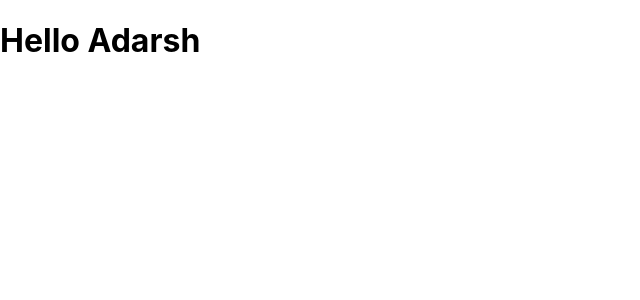
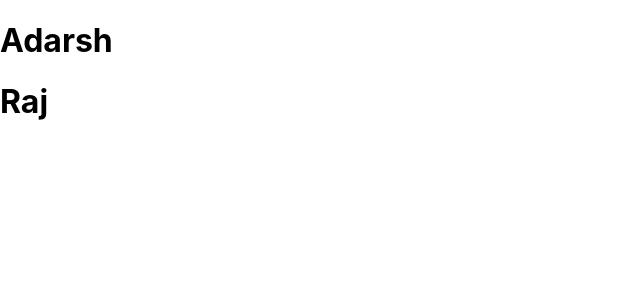
Before and after one commit to artrozo/react-getting-started, a React (Create React App) app: page / in a window 1280 px wide. Shown: the top 300 px of the page, without its empty margins (0-640 px from the left). Built offline with nearby package versions, Linux system fonts and the light colour scheme.

Commit message:
components: components

```diff
--- a/src/App.js
+++ b/src/App.js
@@ -1,8 +1,14 @@
 import logo from "./logo.svg";
 import "./App.css";
+import Name from "./name";
 
 function App({ name }) {
-  return <h1>Hello {name}</h1>;
+  return (
+    <>
+      <Name name="Adarsh" />
+      <Name name="Raj" />
+    </>
+  );
 }
 
 export default App;
--- /dev/null
+++ b/src/name.js
@@ -0,0 +1,6 @@
+import React from "react";
+const Name = (props) => {
+  return <h1>{props.name}</h1>;
+};
+
+export default Name;
```
